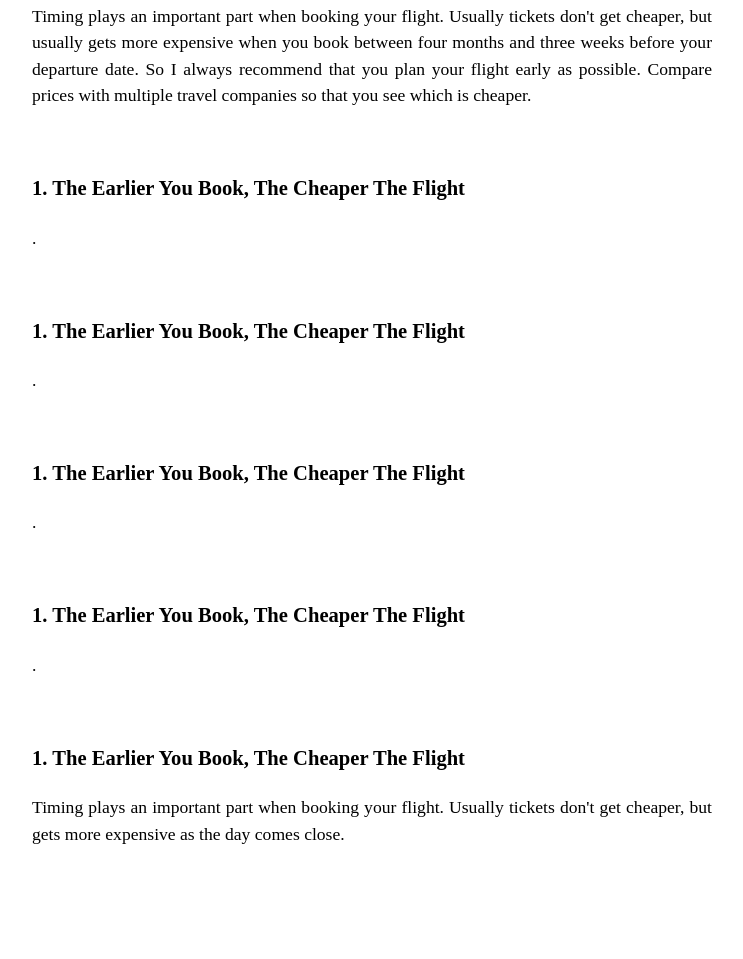
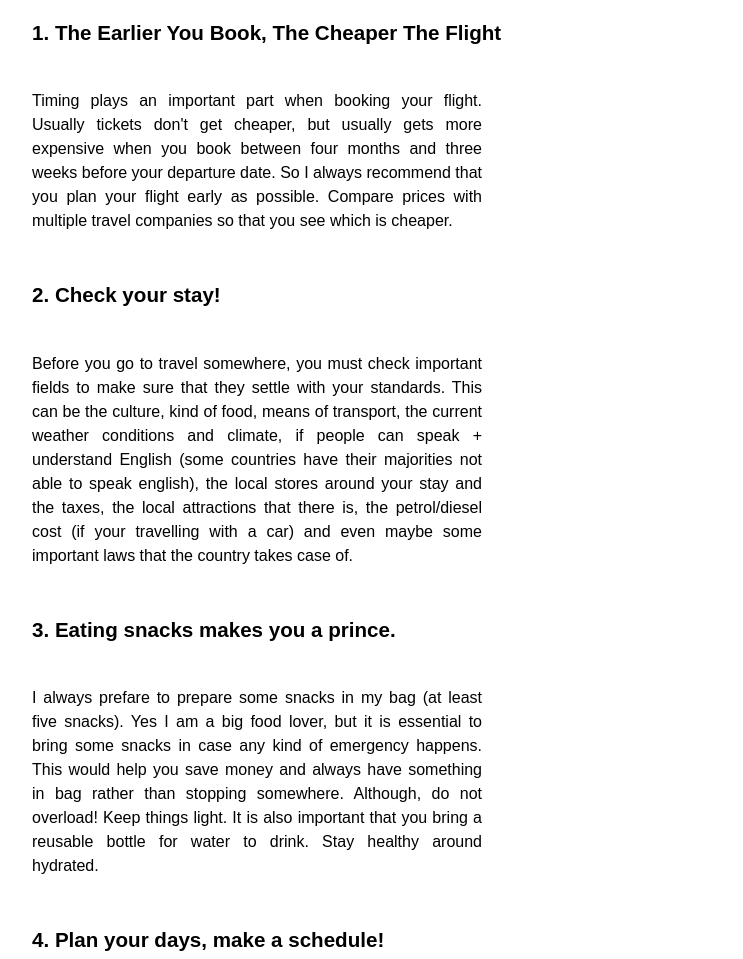
Before and after one commit to matthewtheuma21/influencer-blog, a plain HTML site: page tips.html in a window 1280 px wide. Shown: the part 269-1228 px from the top of the page, without its empty margins (68-811 px from the left). Before the commit the page ends 1160 px from the top, so only its background shows below. Drawn offline with Linux system fonts and the light colour scheme.

Commit message:
All files.

```diff
--- a/styling.css
+++ b/styling.css
@@ -87,7 +87,7 @@ h1 {
 
 
 body {
-    font-family: 'Times New Roman', Times, serif;
+    font-family: 'Arial';
     text-align: justify;
     line-height: 1.5;
     font-size: 2.2ch;
@@ -124,7 +124,8 @@ body {
 .about-image1 {
     position: relative;
     padding-left: 50px;
-    padding-top: 50px;
+    padding-top: 80px;
+    padding-bottom: 50px;
     padding-right: 50px;
     border: 20px;
     top: 0;
@@ -134,7 +135,8 @@ body {
 .about-image2 {
     position: absolute;
     padding-left: 50px;
-    padding-top: 50px;
+    padding-top: 80px;
+    padding-bottom: 50px;
     padding-right: 50px;
     border: 20px;
     top: 465px;
@@ -144,17 +146,24 @@ body {
 .about-image3 {
     position: absolute;
     padding-left: 50px;
-    padding-top: 50px;
+    padding-top: 100px;
     padding-right: 50px;
     border: 20px;
     top: 880px;
     left: 0px;
 }
 
+.col-4{
+    padding-top: 10px;
+}
+
+.col-3{
+    padding-top: 100px;
+}
 
 .col-9 {
     border: 50px;
-    padding-top: 50px;
+    padding-top: 40px;
     padding-right: 50px;
     padding-bottom: 10px;
 }
@@ -174,7 +183,7 @@ body {
 }
 
 .country-list {
-    padding-left: 450px;
+
     column-count: 3;
     column-gap: 40px;
 }
@@ -214,7 +223,7 @@ body {
     margin: 0 1em;
 }
 
-.column img {
+.imgs-column img {
     margin-top: 8px;
     vertical-align: middle;
     width: 100%;
@@ -235,16 +244,18 @@ body {
 }
 
 .header4 {
-    padding: 50px;
+    padding-top: 150px;
     text-align: center;
-    font-size: large;
-    font-weight: 100;
+    font-size: x-large;
+    font-weight: 800;
 }
 
 .content-box {
     position: relative;
     width: 50%;
+    margin: 10px auto 0 auto;
     z-index: 999;
+    display: block;
 }
 
 .image-destination {
@@ -266,14 +277,14 @@ body {
 }
 
 .content-box:hover .overlay {
-    width: 100%
+    width: 100%;
 }
 
 .location {
     white-space: nowrap;
     color: white;
-    font-size: 20px;
-    font-weight: 800;
+    font-size:xx-large;
+    font-weight: 1000;
     position: absolute;
     overflow: hidden;
     top: 50%;
--- a/tips.html
+++ b/tips.html
@@ -44,8 +44,13 @@
         </nav>
     </header>
 
+    <div class="col-9">
+        <img src="#" alt="#" class="image-tip"
+
+    </div>
+
     <div class="tips-row">
-        <h3>1. The Earlier You Book, The Cheaper The Flight</h4>
+        <h3>1. The Earlier You Book, The Cheaper The Flight</h3>
         <p>Timing plays an important part when booking your flight. Usually tickets don't get cheaper, but
             usually gets more expensive when you book between four months and three weeks before your
             departure date. So I always recommend that you plan your flight early as
@@ -53,30 +58,54 @@
 
         <br>
 
-            <h3>1. The Earlier You Book, The Cheaper The Flight</h4>
-                <p>. </p>
+        <h3>2. Check your stay!</h3>
+        <p>Before you go to travel somewhere, you must check important fields to make sure that they
+            settle with your standards. This can be the culture, kind of food, means of transport,
+            the current weather conditions and climate, if people can speak + understand English (some
+            countries have their majorities not able to speak english), the local stores around your stay
+            and the taxes, the local attractions that there is, the petrol/diesel cost (if your travelling
+            with a car) and even maybe some important laws that the country takes case of.
+        </p>
 
         <br>
 
-                <h3>1. The Earlier You Book, The Cheaper The Flight</h4>
-                    <p>.</p>
+        <h3>3. Eating snacks makes you a prince.</h3>
+        <p>I always prefare to prepare some snacks in my bag (at least five snacks). Yes I am a big
+            food lover, but it is essential to bring some snacks in case any kind of emergency happens.
+            This would help you save money and always have something in bag rather than stopping somewhere.
+            Although, do not overload! Keep things light. It is also important that you bring a reusable
+            bottle for water to drink. Stay healthy around hydrated.
+
+        </p>
 
         <br>
 
-                    <h3>1. The Earlier You Book, The Cheaper The Flight</h4>
-                        <p>.</p>
+        <h3>4. Plan your days, make a schedule!</h3>
+        <p>Before you plan your flight, you should plan what you will be doing, considering the breakfast
+            time, check-in + check-out, when you will leave the hotel and come back, the distance between
+            one place and another, etc... I usually create an Excel Sheet and balance your days. You must
+            also consider the travelling, the local attractions (if they have certain time each) or even
+            the parking fees. Consider everything that you will plan and what it can lead to.
+        </p>
 
         <br>
 
-                        <h3>1. The Earlier You Book, The Cheaper The Flight</h4>
-                            <p>.</p>
+        <h3>5. Prioritize the budget</h3>
+        <p>Find the cheapest flights and hotels, but that meet your needs. Avoid traveling to a destination
+            during its high season, as it is not ideal (prices get higher). I have been noticing that the ideal
+            part of the week to buy a ticket is midweek (tuesdays and wednesdays), as they seem to be the
+            cheapest. Checking up people's reviews and information that you might be looking for can help. If
+            you want to save up money, dont look for the best hotel room; what's important is that your needs
+            come to satisfaction (such as: sleeping, location, food, accessibility and services).
+        </p>
 
         <br>
 
-                            <h3>1. The Earlier You Book, The Cheaper The Flight</h4>
-                                <p>Timing plays an important part when booking your flight. Usually tickets don't get
-                                    cheaper, but gets
-                                    more expensive as the day comes close.</p>
+        <h3>6. Stay comfortable and be ready!</h3>
+        <p>Always wear clothes that make you feel comfortable, stretchy, cozy and easy to dry. Avoid
+            clothes with holes or baggy, or ones that make you feel itchy. Going abroad for a holiday
+            involves a lot of walking and moving around.
+        </p>
 
         <br>
     </div>
```
Also changed, not shown: About.html (+3 -3 lines), Barcelona.html (+1 -1 lines), Destinations.html (+9 -12 lines), travelling card.png (added), 2 other files. Lines whose indentation alone changed are shown as unchanged.
